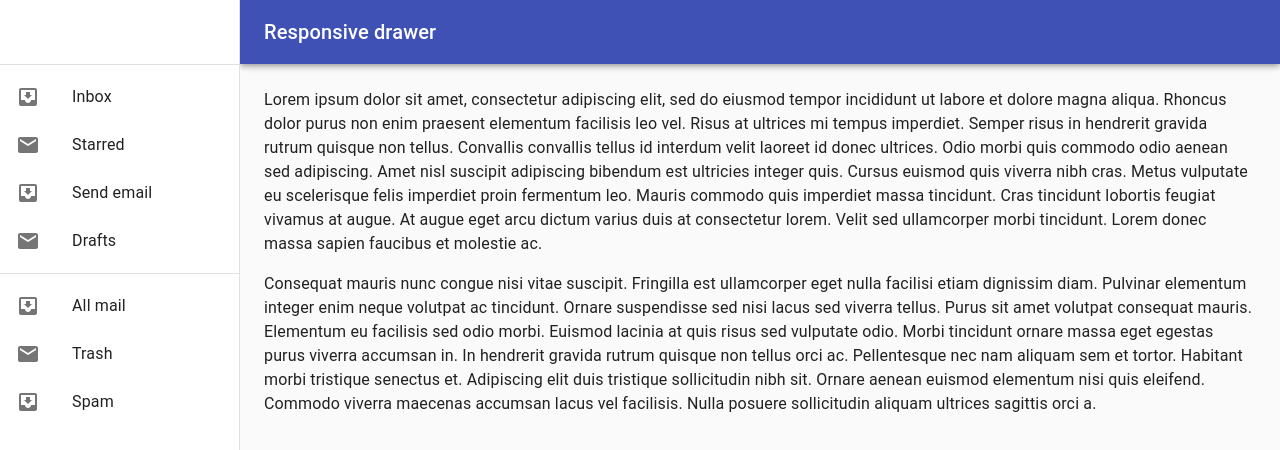
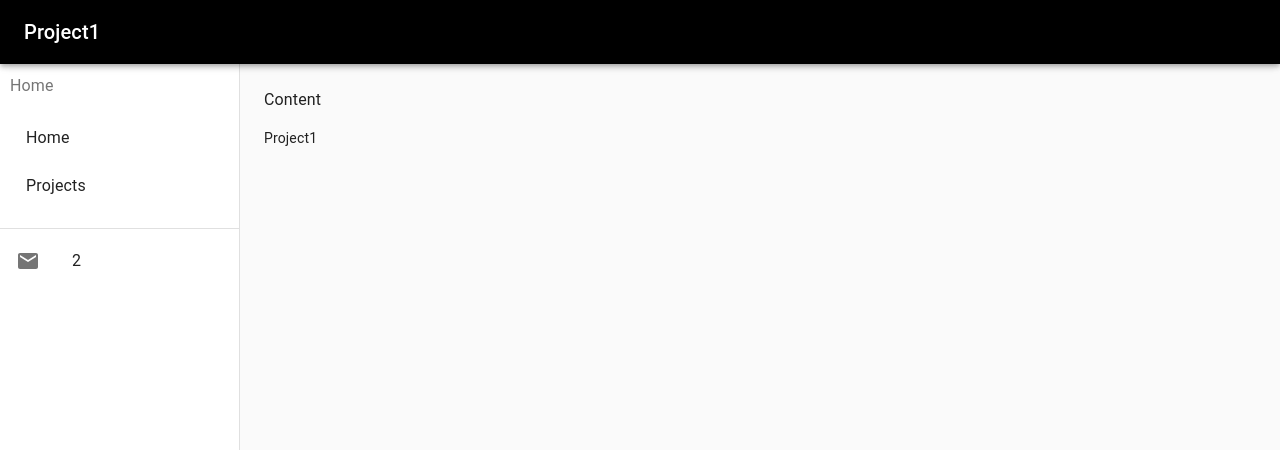
Before and after one commit to GreatGameDota/website, a React (Create React App) app: page /projects/project1 in a window 1280 px wide. Before the commit this address led to /. Shown: the top 450 px of the page. Built offline with nearby package versions, Linux system fonts and the light colour scheme.

Commit message:
Refactor pages

```diff
--- a/src/App.js
+++ b/src/App.js
@@ -1,6 +1,6 @@
 import React, { Component } from 'react';
 import { Route, Switch, Redirect, BrowserRouter as Router } from 'react-router-dom';
-import HomePage from './components/HomePage';
+import Page from './components/Page';
 /*
 	Made by: GreatGameDota
 	https://github.com/GreatGameDota
@@ -11,7 +11,12 @@ class App extends Component {
 		return (
 			<Router>
 				<Switch>
-					<Route exact path='/' render={(routeProps) => <HomePage {...routeProps} />} />
+					<Route exact path='/' render={(routeProps) => <Page {...routeProps} title='Home Page' project={0} />} />
+					<Route
+						exact
+						path='/projects/project1'
+						render={(routeProps) => <Page {...routeProps} title='Project1' project={1} />}
+					/>
 					<Redirect to='/' />
 				</Switch>
 			</Router>
--- a/src/components/HomePage.js
+++ b/src/components/Page.js
@@ -1,11 +1,11 @@
 import React from 'react';
+import Router from './RouteBreadCrumbs';
 import AppBar from '@material-ui/core/AppBar';
 import CssBaseline from '@material-ui/core/CssBaseline';
 import Divider from '@material-ui/core/Divider';
 import Drawer from '@material-ui/core/Drawer';
 import Hidden from '@material-ui/core/Hidden';
 import IconButton from '@material-ui/core/IconButton';
-import InboxIcon from '@material-ui/icons/MoveToInbox';
 import List from '@material-ui/core/List';
 import ListItem from '@material-ui/core/ListItem';
 import ListItemIcon from '@material-ui/core/ListItemIcon';
@@ -15,6 +15,7 @@ import MenuIcon from '@material-ui/icons/Menu';
 import Toolbar from '@material-ui/core/Toolbar';
 import Typography from '@material-ui/core/Typography';
 import { makeStyles, useTheme } from '@material-ui/core/styles';
+import Project1 from './Project1';
 
 const drawerWidth = 240;
 
@@ -22,17 +23,10 @@ const useStyles = makeStyles((theme) => ({
 	root: {
 		display: 'flex'
 	},
-	drawer: {
-		[theme.breakpoints.up('sm')]: {
-			width: drawerWidth,
-			flexShrink: 0
-		}
-	},
 	appBar: {
-		marginLeft: drawerWidth,
-		[theme.breakpoints.up('sm')]: {
-			width: `calc(100% - ${drawerWidth}px)`
-		}
+		width: '100%',
+		backgroundColor: '#000000',
+		zIndex: theme.zIndex.drawer + 1
 	},
 	menuButton: {
 		marginRight: theme.spacing(2),
@@ -41,6 +35,12 @@ const useStyles = makeStyles((theme) => ({
 		}
 	},
 	toolbar: theme.mixins.toolbar,
+	drawer: {
+		[theme.breakpoints.up('sm')]: {
+			width: drawerWidth,
+			flexShrink: 0
+		}
+	},
 	drawerPaper: {
 		width: drawerWidth
 	},
@@ -50,12 +50,14 @@ const useStyles = makeStyles((theme) => ({
 	}
 }));
 
-function HomePage (props) {
-	const { container } = props;
+const projects = [ <Project1 /> ];
+
+function Page (props) {
+	const { container, title, project } = props;
 	const classes = useStyles();
 	const theme = useTheme();
 	const [ mobileOpen, setMobileOpen ] = React.useState(false);
-
+	const renderProject = project !== 0 ? projects[project - 1] : null;
 	function handleDrawerToggle () {
 		setMobileOpen(!mobileOpen);
 	}
@@ -63,20 +65,14 @@ function HomePage (props) {
 	const drawer = (
 		<div>
 			<div className={classes.toolbar} />
+			<Router />
 			<Divider />
 			<List>
-				{[ 'Inbox', 'Starred', 'Send email', 'Drafts' ].map((text, index) => (
+				{[ '2' ].map((text, index) => (
 					<ListItem button key={text}>
-						<ListItemIcon>{index % 2 === 0 ? <InboxIcon /> : <MailIcon />}</ListItemIcon>
-						<ListItemText primary={text} />
-					</ListItem>
-				))}
-			</List>
-			<Divider />
-			<List>
-				{[ 'All mail', 'Trash', 'Spam' ].map((text, index) => (
-					<ListItem button key={text}>
-						<ListItemIcon>{index % 2 === 0 ? <InboxIcon /> : <MailIcon />}</ListItemIcon>
+						<ListItemIcon>
+							<MailIcon />
+						</ListItemIcon>
 						<ListItemText primary={text} />
 					</ListItem>
 				))}
@@ -99,12 +95,11 @@ function HomePage (props) {
 						<MenuIcon />
 					</IconButton>
 					<Typography variant='h6' noWrap>
-						Responsive drawer
+						{title}
 					</Typography>
 				</Toolbar>
 			</AppBar>
 			<nav className={classes.drawer} aria-label='mailbox folders'>
-				{/* The implementation can be swapped with js to avoid SEO duplication of links. */}
 				<Hidden smUp implementation='css'>
 					<Drawer
 						container={container}
@@ -136,29 +131,11 @@ function HomePage (props) {
 			</nav>
 			<main className={classes.content}>
 				<div className={classes.toolbar} />
-				<Typography paragraph>
-					Lorem ipsum dolor sit amet, consectetur adipiscing elit, sed do eiusmod tempor incididunt ut labore et dolore
-					magna aliqua. Rhoncus dolor purus non enim praesent elementum facilisis leo vel. Risus at ultrices mi tempus
-					imperdiet. Semper risus in hendrerit gravida rutrum quisque non tellus. Convallis convallis tellus id interdum
-					velit laoreet id donec ultrices. Odio morbi quis commodo odio aenean sed adipiscing. Amet nisl suscipit
-					adipiscing bibendum est ultricies integer quis. Cursus euismod quis viverra nibh cras. Metus vulputate eu
-					scelerisque felis imperdiet proin fermentum leo. Mauris commodo quis imperdiet massa tincidunt. Cras tincidunt
-					lobortis feugiat vivamus at augue. At augue eget arcu dictum varius duis at consectetur lorem. Velit sed
-					ullamcorper morbi tincidunt. Lorem donec massa sapien faucibus et molestie ac.
-				</Typography>
-				<Typography paragraph>
-					Consequat mauris nunc congue nisi vitae suscipit. Fringilla est ullamcorper eget nulla facilisi etiam
-					dignissim diam. Pulvinar elementum integer enim neque volutpat ac tincidunt. Ornare suspendisse sed nisi lacus
-					sed viverra tellus. Purus sit amet volutpat consequat mauris. Elementum eu facilisis sed odio morbi. Euismod
-					lacinia at quis risus sed vulputate odio. Morbi tincidunt ornare massa eget egestas purus viverra accumsan in.
-					In hendrerit gravida rutrum quisque non tellus orci ac. Pellentesque nec nam aliquam sem et tortor. Habitant
-					morbi tristique senectus et. Adipiscing elit duis tristique sollicitudin nibh sit. Ornare aenean euismod
-					elementum nisi quis eleifend. Commodo viverra maecenas accumsan lacus vel facilisis. Nulla posuere
-					sollicitudin aliquam ultrices sagittis orci a.
-				</Typography>
+				<Typography paragraph>Content</Typography>
+				{renderProject}
 			</main>
 		</div>
 	);
 }
 
-export default HomePage;
+export default Page;
--- /dev/null
+++ b/src/components/Project1.js
@@ -0,0 +1,11 @@
+import React, { Component } from 'react'
+
+export default class Project1 extends Component {
+  render() {
+    return (
+      <div>
+        Project1
+      </div>
+    )
+  }
+}
--- /dev/null
+++ b/src/components/RouteBreadCrumbs.js
@@ -0,0 +1,122 @@
+import React from 'react';
+import PropTypes from 'prop-types';
+import { withStyles } from '@material-ui/core/styles';
+import List from '@material-ui/core/List';
+import Link from '@material-ui/core/Link';
+import ListItem from '@material-ui/core/ListItem';
+import Collapse from '@material-ui/core/Collapse';
+import ListItemText from '@material-ui/core/ListItemText';
+import Typography from '@material-ui/core/Typography';
+import ExpandLess from '@material-ui/icons/ExpandLess';
+import ExpandMore from '@material-ui/icons/ExpandMore';
+import Breadcrumbs from '@material-ui/core/Breadcrumbs';
+import { Route, MemoryRouter } from 'react-router';
+import { Link as RouterLink } from 'react-router-dom';
+
+const breadcrumbNameMap = {
+	'/': 'Home',
+	'/projects': 'Projects',
+	'/projects/project1': 'Project1'
+};
+
+function ListItemLink (props) {
+	const { to, open, ...other } = props;
+	const primary = breadcrumbNameMap[to];
+
+	return (
+		<li>
+			<ListItem button component={RouterLink} to={to} {...other}>
+				<ListItemText primary={primary} />
+				{open != null ? open ? <ExpandLess /> : <ExpandMore /> : null}
+				<Link to={to} />
+			</ListItem>
+		</li>
+	);
+}
+
+ListItemLink.propTypes = {
+	open: PropTypes.bool,
+	to: PropTypes.string.isRequired
+};
+
+const styles = (theme) => ({
+	root: {
+		display: 'flex',
+		flexDirection: 'column',
+		width: 360,
+		padding: '10px'
+	},
+	lists: {
+		backgroundColor: theme.palette.background.paper,
+		marginTop: theme.spacing(1)
+	},
+	nested: {
+		paddingLeft: theme.spacing(4)
+	}
+});
+
+const LinkRouter = (props) => <Link {...props} component={RouterLink} />;
+
+class RouterBreadcrumbs extends React.Component {
+	state = {
+		open: false
+	};
+
+	handleClick = () => {
+		this.setState((state) => ({ open: !state.open }));
+	};
+
+	render () {
+		const { classes } = this.props;
+		return (
+			<MemoryRouter initialEntries={[ '/' ]} initialIndex={0}>
+				<div className={classes.root}>
+					<Route>
+						{({ location }) => {
+							const pathnames = location.pathname.split('/').filter((x) => x);
+
+							return (
+								<Breadcrumbs aria-label='breadcrumb'>
+									<LinkRouter color='inherit' to='/'>
+										Home
+									</LinkRouter>
+									{pathnames.map((value, index) => {
+										const last = index === pathnames.length - 1;
+										const to = `/${pathnames.slice(0, index + 1).join('/')}`;
+
+										return last ? (
+											<Typography color='textPrimary' key={to}>
+												{breadcrumbNameMap[to]}
+											</Typography>
+										) : (
+											<LinkRouter color='inherit' to={to} key={to}>
+												{breadcrumbNameMap[to]}
+											</LinkRouter>
+										);
+									})}
+								</Breadcrumbs>
+							);
+						}}
+					</Route>
+					<nav className={classes.lists} aria-label='mailbox folders'>
+						<List>
+							<ListItemLink to='/' onClick={this.handleRoute} />
+							<ListItemLink to='/projects' open={this.state.open} onClick={this.handleClick} />
+							<Collapse component='li' in={this.state.open} timeout='auto' unmountOnExit>
+								<List disablePadding>
+									<ListItemLink to='/projects/project1' className={classes.nested} onClick={this.handleRoute} />
+								</List>
+							</Collapse>
+						</List>
+					</nav>
+				</div>
+			</MemoryRouter>
+		);
+	}
+}
+
+RouterBreadcrumbs.propTypes = {
+	classes: PropTypes.object.isRequired
+};
+
+export default withStyles(styles)(RouterBreadcrumbs);
```
